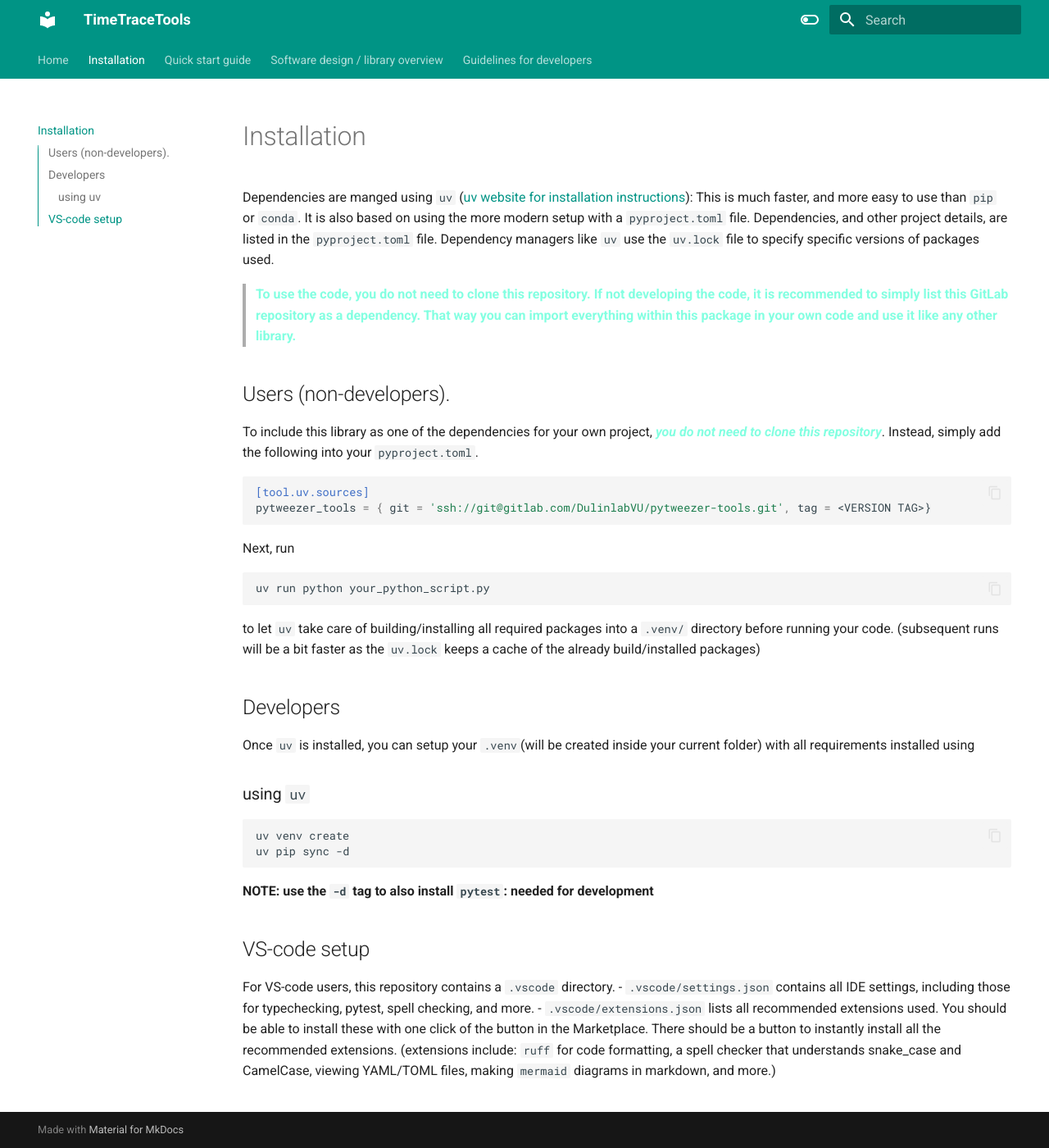
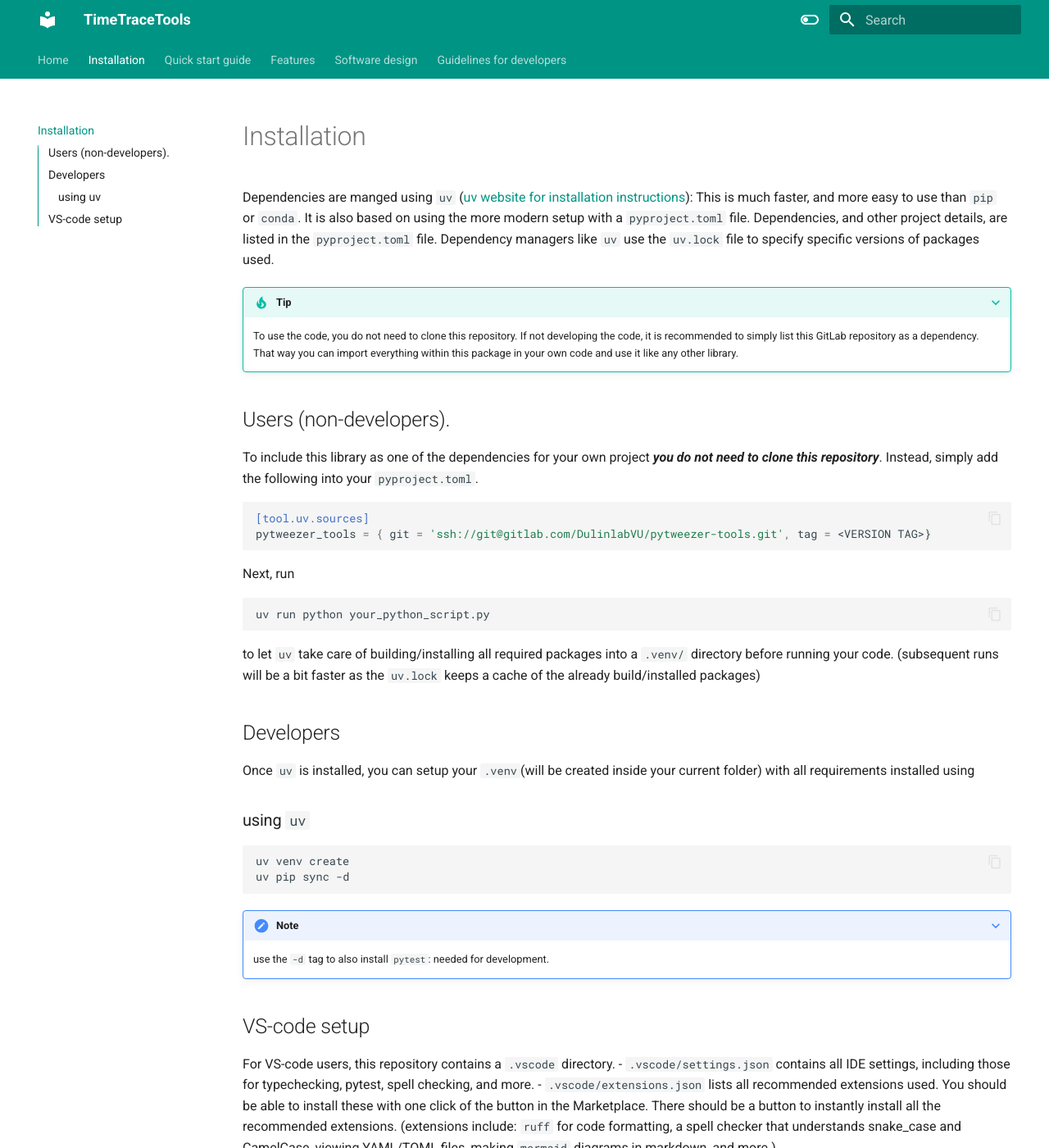
Before and after one commit to KleinMisha/time-trace-tools, an MkDocs documentation site: the page built from docs/installation.md, in a window 1280 px wide and 1400 px high. Shown: the whole window at 82% size. Built offline with MkDocs 1.6.1 and Material for MkDocs 9.7.7, drawn with Linux system fonts in a browser that asks for light colours.

````diff
--- a/docs/installation.md
+++ b/docs/installation.md
@@ -1,11 +1,13 @@
 # Installation
 Dependencies are manged using `uv` ([uv website for installation instructions](https://docs.astral.sh/uv/)): This is much faster, and more easy to use than `pip` or `conda`. It is also based on using the more modern setup with a `pyproject.toml` file. Dependencies, and other project details, are listed in the `pyproject.toml` file. Dependency managers like `uv` use the `uv.lock` file to specify specific versions of packages used.
 
-> <span style="color:#83FFE1"> **To use the code, you do not need to clone this repository. If not developing the code, it is recommended to simply list this GitLab repository as a dependency. That way you can import everything within this package in your own code and use it like any other library.**
-</span>
+???+ tip
+
+    To use the code, you do not need to clone this repository. If not developing the code, it is recommended to simply list this GitLab repository as a dependency. That way you can import everything within this package in your own code and use it like any other library.
+
 
 ## Users (non-developers).
-To include this library as one of the dependencies for your own project, <span style="color:#83FFE1">***you do not need to clone this repository***</span>. Instead, simply add the following into your `pyproject.toml`.
+To include this library as one of the dependencies for your own project ***you do not need to clone this repository***. Instead, simply add the following into your `pyproject.toml`.
 
 ```TOML
 [tool.uv.sources]
@@ -28,7 +30,11 @@ Once `uv` is installed, you can setup your `.venv`(will be created inside your c
 uv venv create
 uv pip sync -d
 ```
-**NOTE: use the `-d` tag to also install `pytest`: needed for development**
+
+???+ note
+    use the `-d` tag to also install `pytest`: needed for development.
+
+
 
 
 ## VS-code setup
--- a/mkdocs.yml
+++ b/mkdocs.yml
@@ -4,12 +4,13 @@ nav:
   - Home: index.md
   - Installation: installation.md
   - Quick start guide: quick_start.md
-  - Software design / library overview: software_design.md
-  # - Packages:
-  #   - data_io: data_io.md
-  #   - data_types: data_types.md
-  #   - data_processing: data_processing.md
+  - Features:
+    - data_io: data_io.md
+    - data_types: data_types.md
+    - data_processing: data_processing.md
+  - Software design: software_design.md
   - Guidelines for developers: developer_notes.md
+
   # - Versions: CHANGELOG.md
 
 plugins:
@@ -40,12 +41,9 @@ theme:
     - toc.integrate
 
 
-
-
-
-
 markdown_extensions:
-  - pymdownx.superfences:
-      custom_fences:
-        - name: mermaid
-          class: mermaid
+  - admonition
+  - pymdownx.details
+  - pymdownx.superfences
+  - pymdownx.tabbed:
+      alternate_style: true
````
